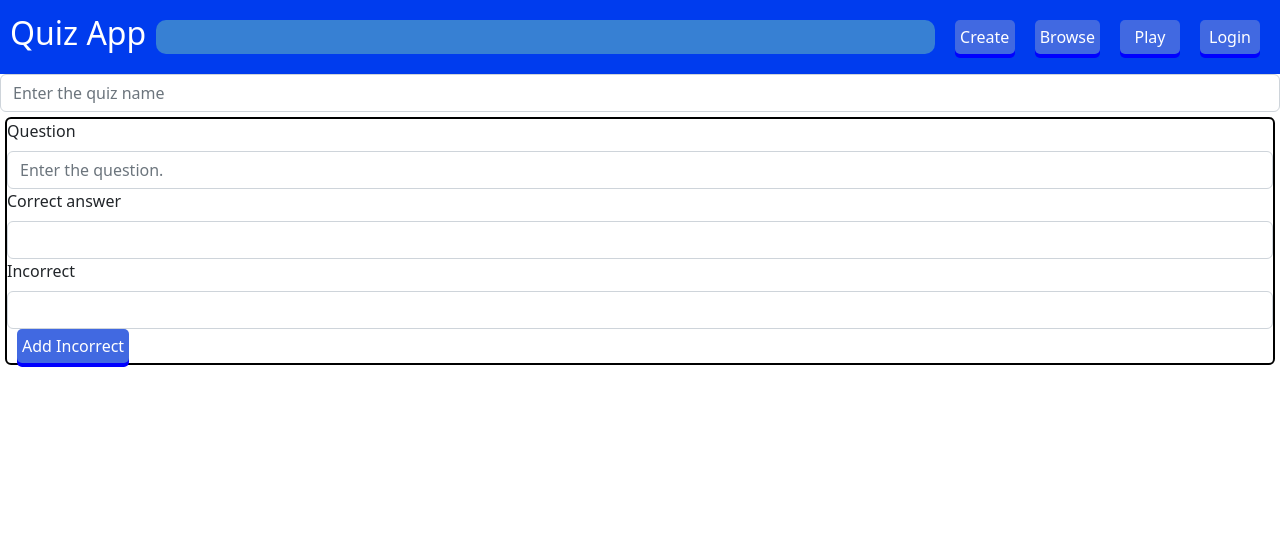
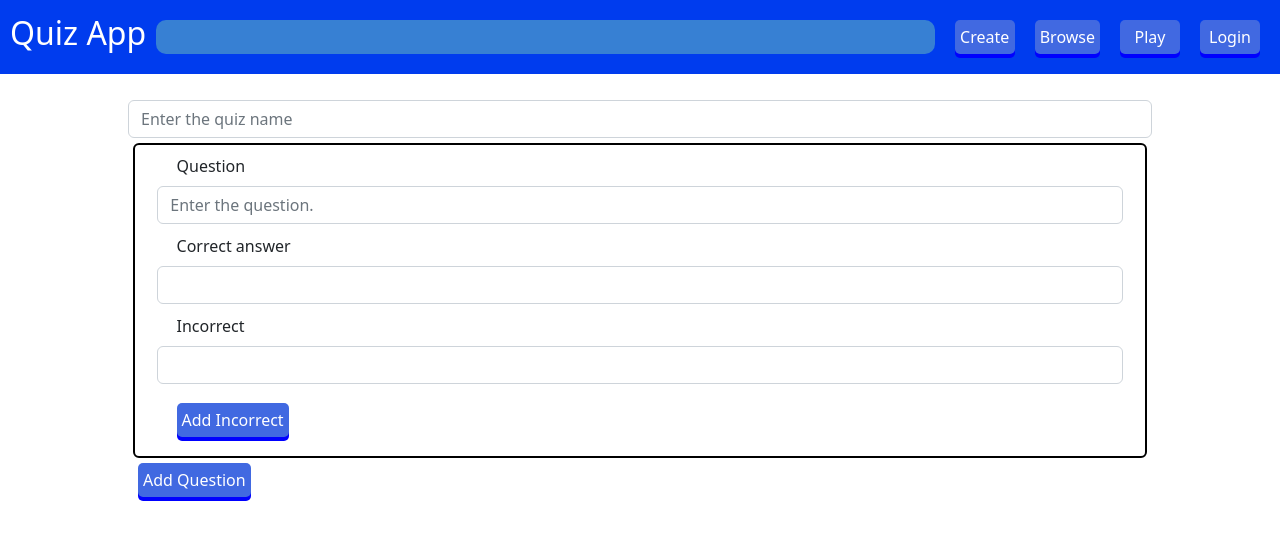
Before and after one commit to Mt-Trashmore-Mountaineers/top-of-the-heap, a React (Create React App) app: page /Create in a window 1280 px wide. Shown: the top 540 px of the page. Built offline with nearby package versions, Linux system fonts and the light colour scheme.

Commit message:
Added add question feature

```diff
--- a/src/App.js
+++ b/src/App.js
@@ -4,7 +4,7 @@ import './css/App.css';
 import './css/button.css';
 import { withAuth0 } from '@auth0/auth0-react';
 import QuizList from './QuizList';
-import { BrowserRouter as Router, Routes, Route } from 'react-router-dom';
+import { BrowserRouter as Router, Routes, Route, Link } from 'react-router-dom';
 import CreateQuiz from './CreateQuiz';
 
 class App extends React.Component {
@@ -16,7 +16,11 @@ class App extends React.Component {
           <h2>Quiz App</h2>
           <input className="searchbar"></input>
           <div className="button-container">
-            <button className="primary">Create</button>
+            <Link to="/Create">
+              <button className="primary">
+                Create
+              </button>
+            </Link>
             <button className="primary">Browse</button>
             <button className="primary">Play</button>
             {
@@ -29,9 +33,9 @@ class App extends React.Component {
             }
           </div>
         </nav>
-        <CreateQuiz/>
         <Routes>
           <Route path="user" element={<QuizList />} ></Route>
+          <Route path="Create" element={<CreateQuiz/>}></Route>
         </Routes>
       </Router>
     )
--- a/src/CreateQuiz.js
+++ b/src/CreateQuiz.js
@@ -1,6 +1,7 @@
 import React from "react";
 import { Card, Form } from "react-bootstrap";
 import Question from "./Question.js";
+import "./css/CreateQuiz.css";
 
 
 class CreateQuiz extends React.Component {
@@ -21,13 +22,11 @@ class CreateQuiz extends React.Component {
         this.setState({
             questions: questions
         })
-        console.log("here");
 
     }
 
-    render() {
-        if (this.state.questions.length === 0) {
-            let questions = [];
+    addQuestion = () => {
+        let questions = this.state.questions;
             questions.push({
                 index: "0",
                 question: '',
@@ -39,6 +38,11 @@ class CreateQuiz extends React.Component {
             this.setState({
                 questions: questions
             })
+    }
+
+    render() {
+        if (this.state.questions.length === 0) {
+            this.addQuestion();
         }
         return (
             <Form onSubmit={this.prevent}>
@@ -46,9 +50,9 @@ class CreateQuiz extends React.Component {
                     <Form.Control type="text" placeholder="Enter the quiz name">
                     </Form.Control>
                 </Form.Group>
-                <Card>
-                    {this.state.questions.map((val, index) => {
-                        return (
+                {this.state.questions.map((val, index) => {
+                    return (
+                        <Card>
                             <Question
                                 key={index}
                                 index={index}
@@ -57,10 +61,10 @@ class CreateQuiz extends React.Component {
                                 incorrect={val.incorrect}
                                 updateQuestionsState={this.updateQuestionsState}
                             />
-                        )
-                    })}
-                </Card>
-
+                        </Card>
+                    )
+                })}
+                <button className="primary" onClick={this.addQuestion}>Add Question</button>
             </Form>
         )
     }
--- a/src/Question.js
+++ b/src/Question.js
@@ -1,6 +1,8 @@
 import React from "react";
+import { Container, Row, Col } from "react-bootstrap";
 import Form from "react-bootstrap/Form";
-import "./css/button.css"
+import "./css/button.css";
+import "./css/CreateQuiz.css";
 
 
 class Question extends React.Component {
@@ -43,57 +45,89 @@ class Question extends React.Component {
         this.updateSuper();
     }
 
+    handleIncorrectChange = (event,index) => {
+        let incorrect = this.state.incorrect;
+        incorrect[index] = event.target.value;
+    }
+
     render() {
+        if (this.state.incorrect.length === 0) {
+            this.addIncorrect();
+        };
         let incorrectResponses = this.state.incorrect.map((val, index) => {
-            return (<Form.Group key={index}>
-                <Form.Label>Incorrect</Form.Label>
-                <Form.Control type="text" defaultValue={val}></Form.Control>
-            </Form.Group>)
+            return (
+                <Row fluid="md">
+                    <Form.Group key={index}>
+                        <Col>
+                            <Form.Label>
+                                Incorrect
+                            </Form.Label>
+                        </Col>
+                        <Col>
+                            <Form.Control type="text" onChange={event => this.handleIncorrectChange(event,index)} onFocusOut={this.updateSuper} defaultValue={val} />
+                        </Col>
+                    </Form.Group>
+                </Row>)
         })
 
         return (
-            <div>
+            <Container key={this.state.index} className="justify-content-md-center align-items-center">
+                <Row>
                     <Form.Group>
+                        <Col>
                             <Form.Label>
                                 Question
                             </Form.Label>
+                        </Col>
                         {
                             this.state.question === '' ?
+                                <Col>
                                     <Form.Control
                                         type="text"
                                         placeholder="Enter the question."
                                         onChange={this.handleQuestionChange}>
-                            </Form.Control> :
+                                    </Form.Control>
+                                </Col>
+                                :
+                                <Col>
                                     <Form.Control
                                         type="text"
                                         defaultValue={this.question}
                                         onChange={this.handleQuestionChange}>
                                     </Form.Control>
+                                </Col>
                         }
                     </Form.Group>
+                </Row>
+                <Row>
                     <Form.Group>
+                        <Col>
                             <Form.Label>
                                 Correct answer
                             </Form.Label>
+                        </Col>
                         {
                             this.state.correct === '' ?
+                                <Col>
                                     <Form.Control
                                         type="text"
                                         className="correct"
                                         onChange={this.handleCorrectChange}
-                            >
-                            </Form.Control>
+                                    />
+                                </Col>
                                 :
+                                <Col>
                                     <Form.Control
                                         type="text"
                                         className="correct" defaultValue={this.state.correct}
-                                onChange={this.handleCorrectChange}>
-                            </Form.Control>
+                                        onChange={this.handleCorrectChange} />
+                                </Col>
                         }
                     </Form.Group>
+                </Row>
                 {incorrectResponses}
-                <button  className='primary' id="addIncorrect" onClick={this.addIncorrect}>Add Incorrect</button>
-            </div>
+                <button className='primary' id="addIncorrect" onClick={this.addIncorrect}>Add Incorrect</button>
+            </Container>
         )
     }
 }
--- /dev/null
+++ b/src/css/CreateQuiz.css
@@ -0,0 +1,21 @@
+form {
+    width: 80%;
+    margin: 2% 10%;
+}
+
+.card{
+    padding: 0 1%;
+}
+
+.deleteIncorrect{
+    border-radius: 50%;
+}
+
+label {
+    padding-left: 2%;
+    padding-top: 1%;
+}
+
+#addIncorrect{
+    margin: 2%;
+}
```
Lines whose indentation alone changed are shown as unchanged.
